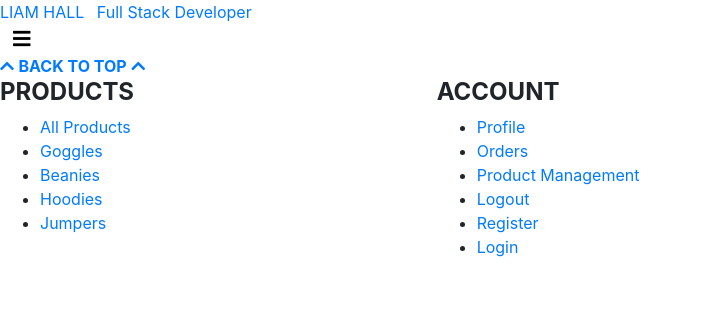
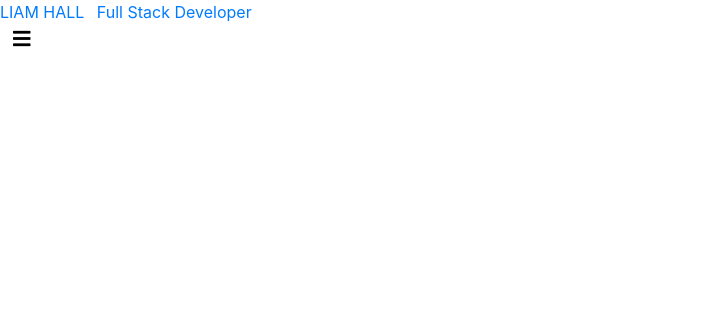
Before and after one commit to LiamDHall/Portfolio, a Flask app: template templates/base.html in a window 1280 px wide. Shown: the top 314 px of the page, without its empty margins (0-703 px from the left). Run offline with Flask 2, Linux system fonts and the light colour scheme; the template is opened without the code that fills it, so the values that code supplies are empty; some libraries are stand-ins or nearby versions.

Commit message:
Remove footer from base template

```diff
--- a/templates/base.html
+++ b/templates/base.html
@@ -83,62 +83,6 @@
         {% block content %}
         {% endblock %}
     </main>
-
-    <!--Footer-->
-    <footer class="footer">
-        {% block footer %}
-        {% endblock %}
-        <a href="#top-of-page" class="footer__back-to-top"><i class="fas fa-chevron-up"></i> <strong>BACK TO TOP</strong> <i class="fas fa-chevron-up"></i></a>
-        <div class="row">
-            <!--Products-->
-            <div class="footer__item col-12 col-md-4">
-                <h4 class="footer__title"><strong>PRODUCTS</strong></h4>
-                <ul class="footer__list">
-                    <li>
-                        <a class="nav-item" href="#">All Products</a>
-                    </li>
-                    <li>
-                        <a class="nav-item" href="#">Goggles</a>
-                    </li>
-                    <li>
-                        <a class="nav-item" href="#">Beanies</a>
-                    </li>
-                    <li>
-                        <a class="nav-item" href="#">Hoodies</a>
-                    </li>
-                    <li>
-                        <a class="nav-item" href="#">Jumpers</a>
-                    </li>
-                </ul>
-            </div>
-
-            <!--Account-->
-            <div class="footer__item col-12 col-md-4 mt-5 mt-md-0">
-                <h4 class="footer__title"><strong>ACCOUNT</strong></h4>
-                <ul class="footer__list">
-                        <li>
-                            <a href="#">Profile</a>
-                        </li>
-                        <li>
-                            <a href="#">Orders</a>
-                        </li>
-                            <li>
-                                <a href="#">Product Management</a>
-                            </li>
-                        <li>
-                            <a href="#">Logout</a>
-                        </li>
-                        <li>
-                            <a href="#">Register</a>
-                        </li>
-                        <li>
-                            <a href="#">Login</a>
-                        </li>
-                </ul>
-            </div>
-        </div>
-    </footer>
-
     <!--Post Load JS-->
     <script src="/static/scripts/tab-toggle.js"></script>
     <script src="/static/scripts/hero-splash.js"></script>
```
